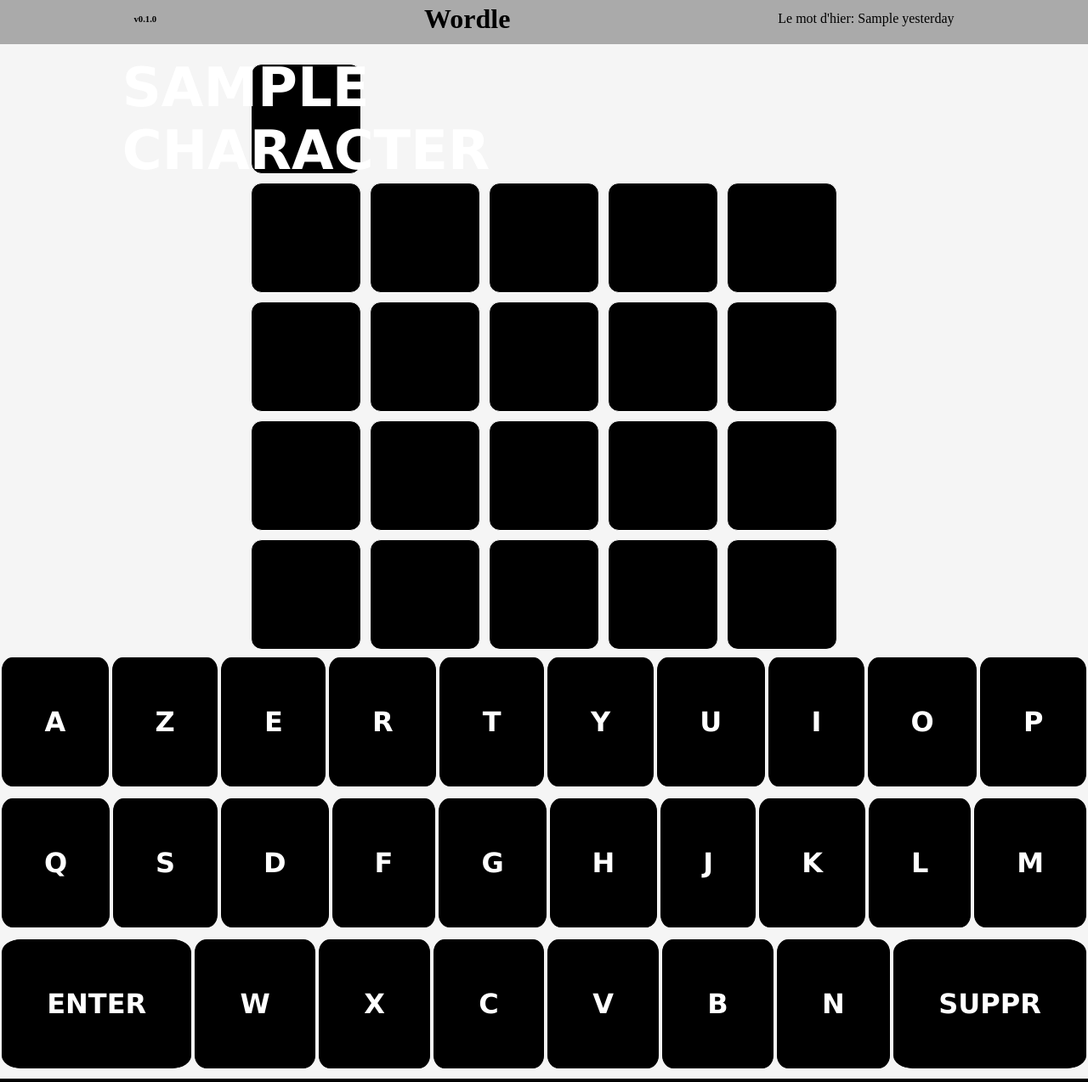
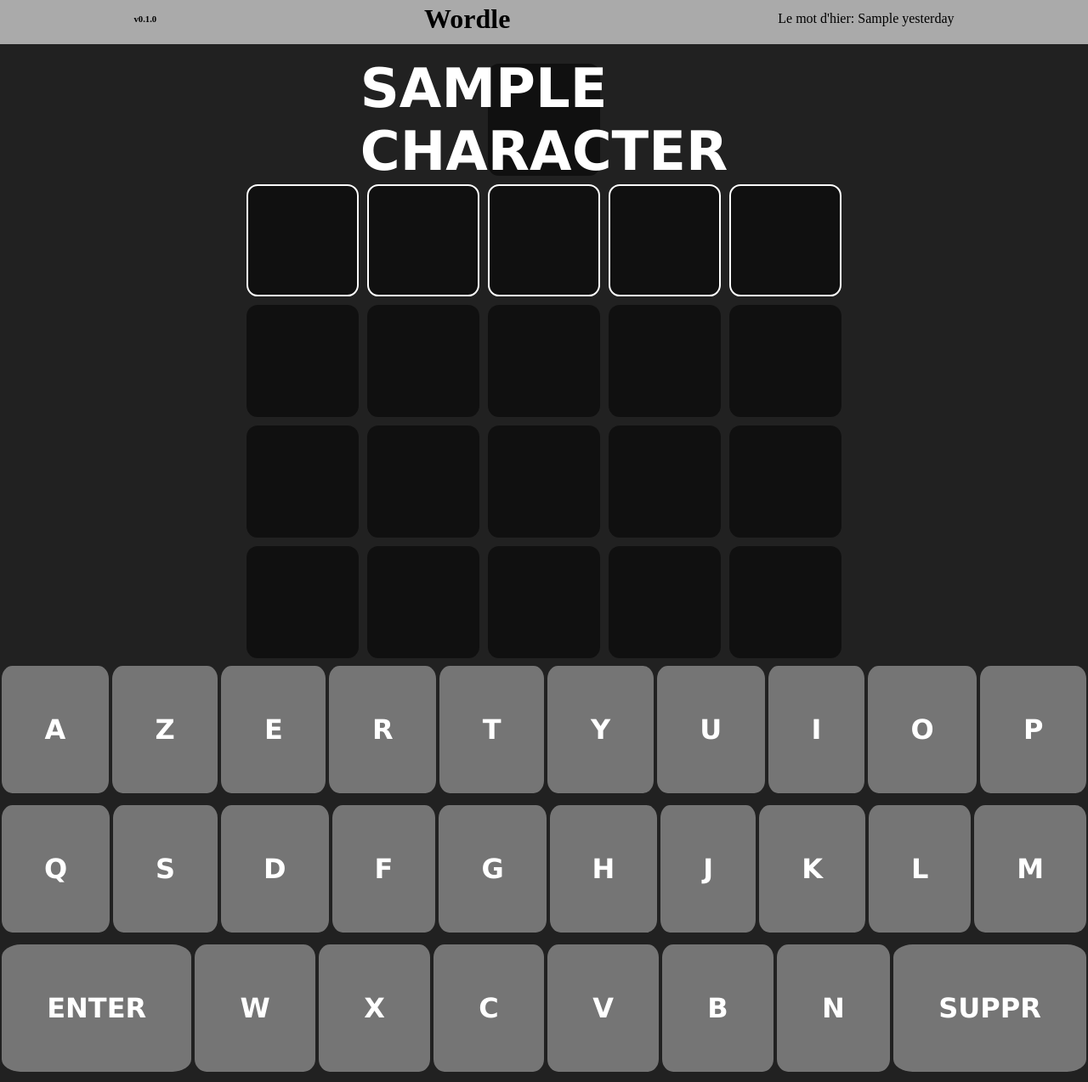
Before and after one commit to goldinger/wordle, a Django app: template app/templates/home.html in a window 1280 px wide. Shown: the whole page at 85% size. Run offline with Django 4.2, Linux system fonts and the light colour scheme; the template is opened without the code that fills it: most values are stand-ins (such as "Sample title", 1, 10 or a date in 2020).

Commit message:
some nice features added

```diff
--- a/app/static/css/home.css
+++ b/app/static/css/home.css
@@ -1,5 +1,5 @@
 body {
-    background: #f5f5f5;
+    background: #212121;
     padding: 0;
     margin: 0;
     width: 100%;
@@ -45,6 +45,10 @@ body {
     margin-bottom: auto;
     animation-duration: 0.3s;
     perspective: 800px;
+    display: flex;
+    flex-direction: column;
+    justify-content: center;
+    align-items: center;
 }
 
 .word {
@@ -60,14 +64,18 @@ body {
     height: 8rem;
     margin: 5px;
     border-radius: 10%;
-    border: 1px solid white;
     display: flex;
+    border: 2px solid transparent;
     justify-content: center;
     align-items: center;
     font-weight: bold;
     color: white;
-    background-color: black;
+    background-color: #101010;
     text-transform: uppercase;
+}
+
+#write .letter {
+    border: 2px solid white;
 }
 
 .correct {
@@ -79,7 +87,7 @@ body {
 }
 
 .wrong {
-    background-color: black;
+    background-color: #101010;
 }
 
 .error {
@@ -106,7 +114,6 @@ body {
     flex-grow: 1;
     height: 150px;
     margin: 2px;
-    border: 1px solid black;
     border-radius: 10%;
     display: flex;
     justify-content: center;
@@ -114,7 +121,13 @@ body {
     font: 32px Verdana, Courier, monospace;
     font-weight: bold;
     color: white;
-    background-color: black;
+    background-color: #757575;
     text-transform: uppercase;
     cursor: pointer;
 }
+
+#answer {
+    font-family: Verdana, Geneva, Tahoma, sans-serif;
+    font-size: 2rem;
+    color: white;
+}
--- a/app/templates/home.html
+++ b/app/templates/home.html
@@ -32,6 +32,9 @@
                         <div class="letter"></div>
                         <input type="hidden" name="word" value="" />
                     </form>
+                {% endif %}
+                {% if words|length >= 5 %}
+                    <p id="answer">Perdu ! Le mot du jour était "{{ goal }}"</p>
                 {% endif %}
             </div>
             {% if error %}
--- a/app/views.py
+++ b/app/views.py
@@ -41,7 +41,7 @@ def home(request):
 
     if request.method == 'GET':
         all_words = [check_word(x.word, goal) for x in Guess.objects.filter(ip_address=ip, round=current_round).order_by('created_at')[:5]]
-        return render(request, 'home.html', {'yesterday': round_before.word, 'words': all_words})
+        return render(request, 'home.html', {'yesterday': round_before.word, 'words': all_words, 'goal': goal})
 
     elif request.method == 'POST':
         word = request.POST.get("word", '').lower()
@@ -68,4 +68,4 @@ def home(request):
 
         all_words.append(check_word(word, goal))
         Guess.objects.create(word=word, ip_address=ip, round=current_round)
-        return render(request, 'home.html', {'yesterday': round_before.word, 'words': all_words})
+        return render(request, 'home.html', {'yesterday': round_before.word, 'words': all_words, 'goal': goal})
```
